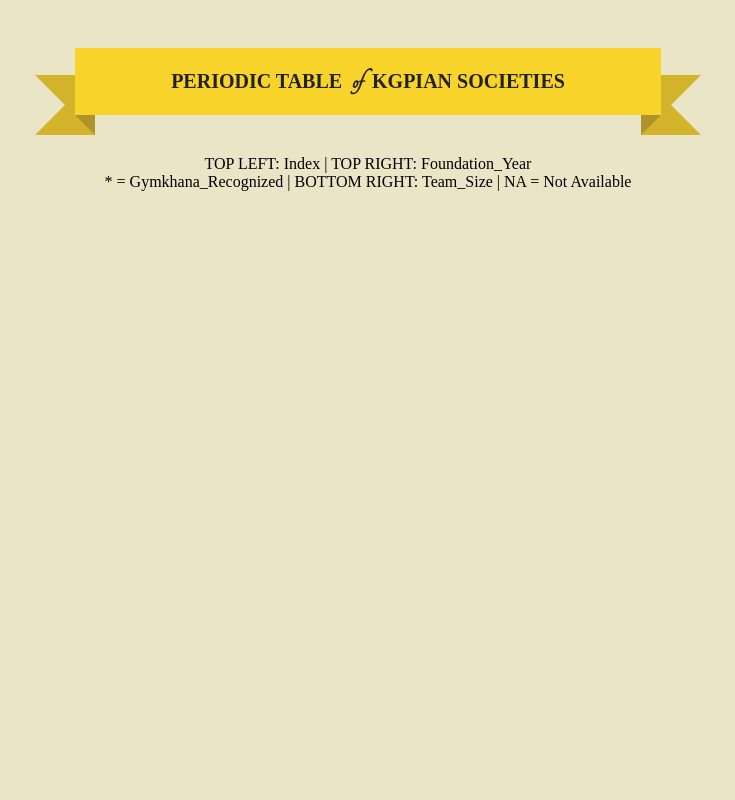
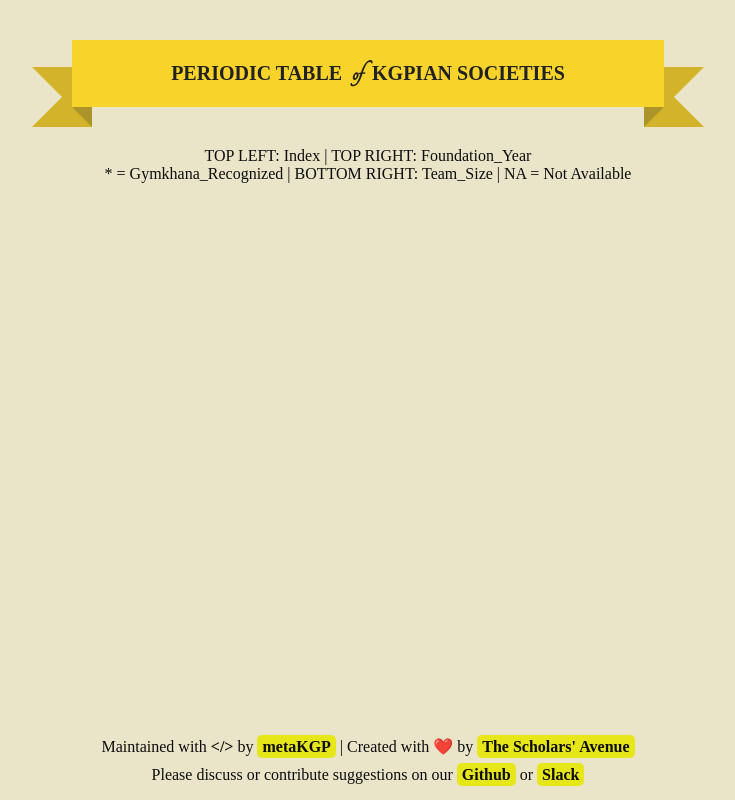
Before and after one commit to metakgp/societytable, a React (Vite) app: page / in a window 1280 px wide. Shown: the whole page, without its empty margins (272-1007 px from the left). Built offline with nearby package versions, Linux system fonts and the light colour scheme; a web font is replaced by a local one.

Commit message:
feat: added footer

```diff
--- a/src/components/App.tsx
+++ b/src/components/App.tsx
@@ -1,3 +1,4 @@
+import Footer from './Footer';
 import Header from './Header';
 
 function App() {
@@ -5,6 +6,7 @@ function App() {
     <>
       <div className="app-container">
         <Header />
+        <Footer />
       </div>
     </>
   )
--- /dev/null
+++ b/src/components/Footer.tsx
@@ -0,0 +1,10 @@
+function Footer() {
+	return (
+		<footer className="footer">
+			<span>Maintained with <b>{"</>"}</b> by <a className="footer-highlight" href="https://github.com/metakgp">metaKGP</a> | Created with ❤️ by <a className="footer-highlight" href="https://www.facebook.com/scholarsavenue/">The Scholars' Avenue</a></span>
+			<span>Please discuss or contribute suggestions on our <a className="footer-highlight" href="https://github.com/metakgp/societytable">Github</a> or <a className="footer-highlight" href="https://slack.metakgp.org">Slack</a></span>
+		</footer>
+	);
+}
+
+export default Footer;
--- /dev/null
+++ b/src/styles/_footer.scss
@@ -0,0 +1,31 @@
+@use "sass:color";
+
+.footer {
+	width: 100%;
+	text-align: center;
+
+	// TODO: remove or update this the period table contents are added
+	position: absolute;
+	bottom: 1rem;
+
+	display: flex;
+	flex-direction: column;
+	gap: 0.6rem;
+
+	.footer-highlight {
+		padding: 3px 5px;
+		border-radius: 5px;
+
+		background-color: $highlight-color;
+		font-weight: bold;
+	}
+
+	a.footer-highlight {
+		text-decoration: none;
+		color: $fg-color;
+
+		&:hover {
+			background-color: color.change($highlight-color, $lightness:45%);
+		}
+	}
+}
--- a/src/styles/_variables.scss
+++ b/src/styles/_variables.scss
@@ -1,2 +1,4 @@
-$bg-color: #EAE5C7;
+$bg-color: hsl(51, 45%, 85%);
+$fg-color: hsl(0, 0%, 5%);
 $ribbon-color: hsl(49, 94%, 57%);
+$highlight-color: hsl(60, 80%, 50%);
--- a/src/styles/index.scss
+++ b/src/styles/index.scss
@@ -1,10 +1,12 @@
 @import "./variables";
 @import "./header";
+@import "./footer";
 
 body {
 	background: $bg-color;
+	color: $fg-color;
 	font-family: 'Nixie One';
-	overflow-x: hidden;
+	margin: 0;
 }
 
 .app-container {
```
